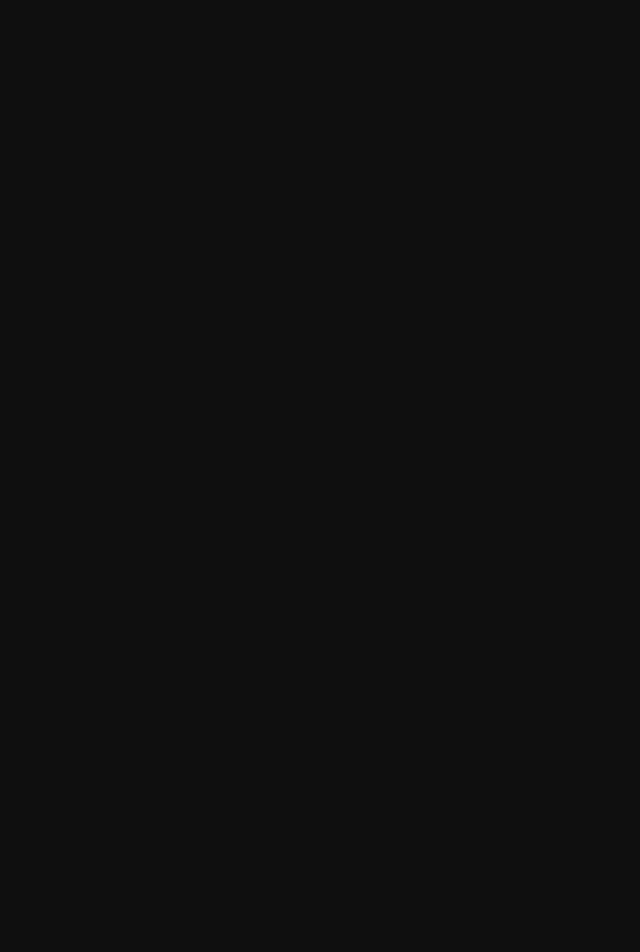
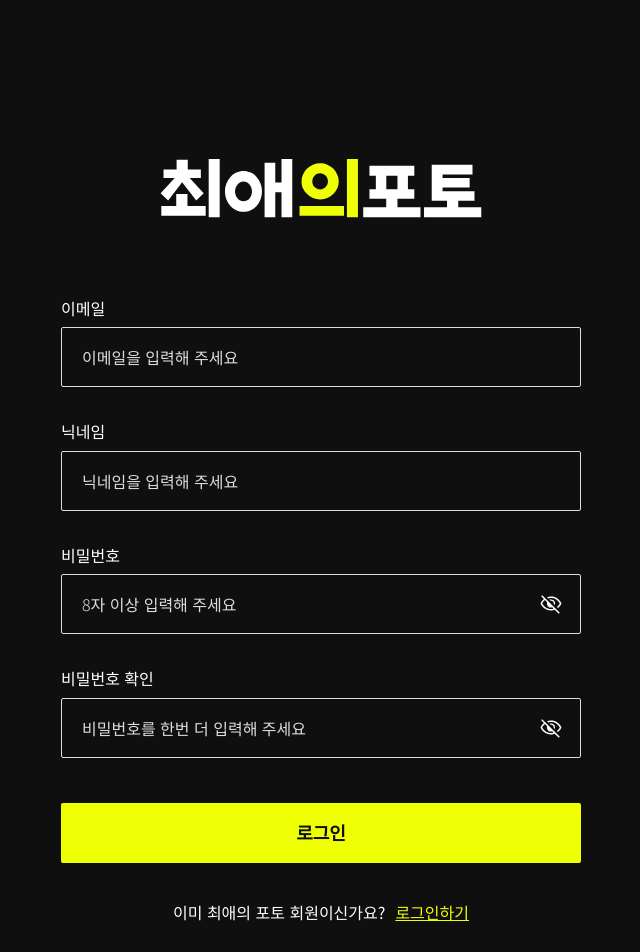
Before and after one commit to mjpark-k/1-FavoritePhoto-1-FE, a Next.js app: page /signup in a window 1280 px wide. Shown: the top 952 px of the page, without its empty margins (319-959 px from the left). Before the commit the page ends 800 px from the top, so only its background shows below. Built offline with nearby package versions, Linux system fonts and the light colour scheme.

Commit message:
feat : 로그인,회원가입 페이지 / 구매,교환 실패 페이지

```diff
--- a/components/inputs/Input.module.css
+++ b/components/inputs/Input.module.css
@@ -41,6 +41,7 @@
   height: 60px;
   position: relative;
   line-height: 23.17px;
+  background-color: var(--black);
 }
 
 .password {
@@ -52,6 +53,10 @@
   padding-left: 20px;
   font-weight: 400;
   border-radius: 2px;
+}
+
+.password:-webkit-autofill {
+  background-color: var(--black);
 }
 
 .container-price {
@@ -115,11 +120,6 @@
   border: 1px solid var(--red);
 }
 
-.default.error:focus,
-.password.error:focus {
-  outline: 1px solid var(--red);
-}
-
 .visibility-off,
 .visibility-on {
   position: absolute;
@@ -132,7 +132,8 @@
 
 .search::placeholder,
 .password::placeholder,
-.textarea::placeholder {
+.textarea::placeholder,
+.default::placeholder {
   color: var(--gray-200);
   font-weight: 300;
 }
--- /dev/null
+++ b/hooks/useValidation/useLoginValidation.js
@@ -0,0 +1,47 @@
+import { useController, useForm } from 'react-hook-form';
+
+export function useLoginValidation() {
+  const {
+    formState: { errors, isValid },
+    control,
+  } = useForm({
+    mode: 'onChange',
+  });
+
+  const {
+    field: { value: emailValue, onChange: onEmailChange },
+  } = useController({
+    name: 'email',
+    control,
+    defaultValue: '',
+    rules: {
+      pattern: {
+        value: /^[a-zA-Z0-9._%+-]+@[a-zA-Z0-9.-]+\.[a-zA-Z]{2,}$/,
+        message: '이메일 형식이 아닙니다.',
+      },
+    },
+  });
+
+  const {
+    field: { value: passwordValue, onChange: onPasswordChange },
+  } = useController({
+    name: 'password',
+    control,
+    defaultValue: '',
+    rules: {
+      minLength: {
+        value: 8,
+        message: '비밀번호를 8자 이상 입력해주세요',
+      },
+    },
+  });
+
+  return {
+    emailValue,
+    onEmailChange,
+    passwordValue,
+    onPasswordChange,
+    errors,
+    isValid,
+  };
+}
--- /dev/null
+++ b/hooks/useValidation/useSignupValidation.js
@@ -0,0 +1,77 @@
+import { useController, useForm } from 'react-hook-form';
+
+export function useSignupValidation() {
+  const {
+    formState: { errors, isValid },
+    control,
+  } = useForm({
+    mode: 'onChange',
+  });
+
+  const {
+    field: { value: emailValue, onChange: onEmailChange },
+  } = useController({
+    name: 'email',
+    control,
+    defaultValue: '',
+    rules: {
+      pattern: {
+        value: /^[a-zA-Z0-9._%+-]+@[a-zA-Z0-9.-]+\.[a-zA-Z]{2,}$/,
+        message: '이메일 형식이 아닙니다.',
+      },
+    },
+  });
+
+  const {
+    field: { value: passwordValue, onChange: onPasswordChange },
+  } = useController({
+    name: 'password',
+    control,
+    defaultValue: '',
+    rules: {
+      minLength: {
+        value: 8,
+        message: '비밀번호를 8자 이상 입력해주세요',
+      },
+    },
+  });
+
+  const {
+    field: { value: nicknameValue, onChange: onNicknameChange },
+  } = useController({
+    name: 'nickname',
+    control,
+    defaultValue: '',
+    rules: {
+      required: '닉네임을 입력해주세요',
+    },
+  });
+
+  const {
+    field: {
+      value: passwordConfirmationValue,
+      onChange: onPasswordConfirmationChange,
+    },
+  } = useController({
+    name: 'passwordConfirmation',
+    control,
+    defaultValue: '',
+    rules: {
+      validate: (value) =>
+        value === passwordValue || '비밀번호가 일치하지 않습니다.',
+    },
+  });
+
+  return {
+    emailValue,
+    onEmailChange,
+    passwordValue,
+    onPasswordChange,
+    nicknameValue,
+    onNicknameChange,
+    passwordConfirmationValue,
+    onPasswordConfirmationChange,
+    errors,
+    isValid,
+  };
+}
--- a/pages/signup.js
+++ /dev/null
@@ -1,3 +0,0 @@
-export default function signup() {
-  return <></>;
-}
--- /dev/null
+++ b/pages/signup.jsx
@@ -0,0 +1,118 @@
+import Button from '@/components/buttons/Button';
+import Input from '@/components/inputs/Input';
+import { useLoginValidation } from '@/hooks/useValidation/useLoginValidation';
+import { useSignupValidation } from '@/hooks/useValidation/useSignupValidation';
+import styles from '@/styles/Login.module.css';
+import Image from 'next/image';
+import Link from 'next/link';
+import { useState } from 'react';
+
+export default function Signup() {
+  const [visibility, setVisibility] = useState({
+    password: false,
+    passwordConfirmation: false,
+  });
+  const {
+    emailValue,
+    onEmailChange,
+    passwordValue,
+    onPasswordChange,
+    nicknameValue,
+    onNicknameChange,
+    passwordConfirmationValue,
+    onPasswordConfirmationChange,
+    errors,
+    isValid,
+  } = useSignupValidation();
+
+  const visibilityToggle = (target) => {
+    setVisibility((visibility) => ({
+      ...visibility,
+      [target]: !visibility[target],
+    }));
+  };
+
+  return (
+    <>
+      <form className={styles['form']}>
+        <div className={styles['logo']}>
+          <Image src={'/logo.svg'} fill />
+        </div>
+        <div className={styles['email-password-container']}>
+          <div>
+            <div className={styles['email']}>이메일</div>
+            <Input
+              option={'default'}
+              style={'default'}
+              placeholder={'이메일을 입력해 주세요'}
+              onChange={onEmailChange}
+              error={errors.email}
+              name={'email'}
+              value={emailValue}
+            />
+            <div className={styles['error']}>
+              {errors.email && errors.email.message}
+            </div>
+          </div>
+          <div>
+            <div className={styles['nickname']}>닉네임</div>
+            <Input
+              option={'default'}
+              style={'default'}
+              placeholder={'닉네임을 입력해 주세요'}
+              onChange={onNicknameChange}
+              error={errors.nickname}
+              name={'nickname'}
+              value={nicknameValue}
+            />
+            <div className={styles['error']}>
+              {errors.nickname && errors.nickname.message}
+            </div>
+          </div>
+          <div>
+            <div className={styles['password']}>비밀번호</div>
+            <Input
+              option={'password'}
+              style={'password'}
+              placeholder={'8자 이상 입력해 주세요'}
+              onChange={onPasswordChange}
+              error={errors.password}
+              name={'password'}
+              onClick={() => visibilityToggle('password')}
+              visibility={visibility.password}
+              value={passwordValue}
+            />
+            <div className={styles['error']}>
+              {errors.password && errors.password.message}
+            </div>
+          </div>
+          <div>
+            <div className={styles['password']}>비밀번호 확인</div>
+            <Input
+              option={'password'}
+              style={'password'}
+              placeholder={'비밀번호를 한번 더 입력해 주세요'}
+              onChange={onPasswordConfirmationChange}
+              error={errors.passwordConfirmation}
+              name={'passwordConfirmation'}
+              onClick={() => visibilityToggle('passwordConfirmation')}
+              visibility={visibility.passwordConfirmation}
+              value={passwordConfirmationValue}
+            />
+            <div className={styles['error']}>
+              {errors.passwordConfirmation &&
+                errors.passwordConfirmation.message}
+            </div>
+          </div>
+        </div>
+        <Button style={'thin-main-520px'} children={'로그인'} />
+        <div className={styles['signup-text']}>
+          <div>이미 최애의 포토 회원이신가요?</div>
+          <Link href={'/login'} className={styles['signup-link']}>
+            로그인하기
+          </Link>
+        </div>
+      </form>
+    </>
+  );
+}
--- /dev/null
+++ b/styles/Login.module.css
@@ -0,0 +1,49 @@
+.form {
+  width: 100%;
+  min-height: 1080px;
+  display: flex;
+  flex-direction: column;
+  align-items: center;
+  justify-content: center;
+  gap: 30px;
+}
+
+.logo {
+  position: relative;
+  width: 330px;
+  height: 60px;
+  margin-bottom: 50px;
+}
+
+.email-password-container {
+  display: flex;
+  flex-direction: column;
+  gap: 30px;
+  margin-bottom: 10px;
+}
+
+.email,
+.password,
+.nickname {
+  width: 520px;
+  margin-bottom: 10px;
+}
+
+.signup-text {
+  margin-top: 10px;
+  font-weight: 400;
+  display: flex;
+  gap: 10px;
+}
+
+.signup-link {
+  color: var(--main);
+  text-decoration: underline;
+}
+
+.error {
+  width: 520;
+  font-weight: 300;
+  color: var(--red);
+  margin-top: 5px;
+}
```
Also changed, not shown: pages/login.jsx (added, +70 -0 lines), pages/buyer/photocard/exchange/fail.jsx (added), pages/buyer/photocard/exchange/success.jsx (added), pages/buyer/photocard/purchase/fail.jsx (added), pages/buyer/photocard/purchase/success.jsx (added).
